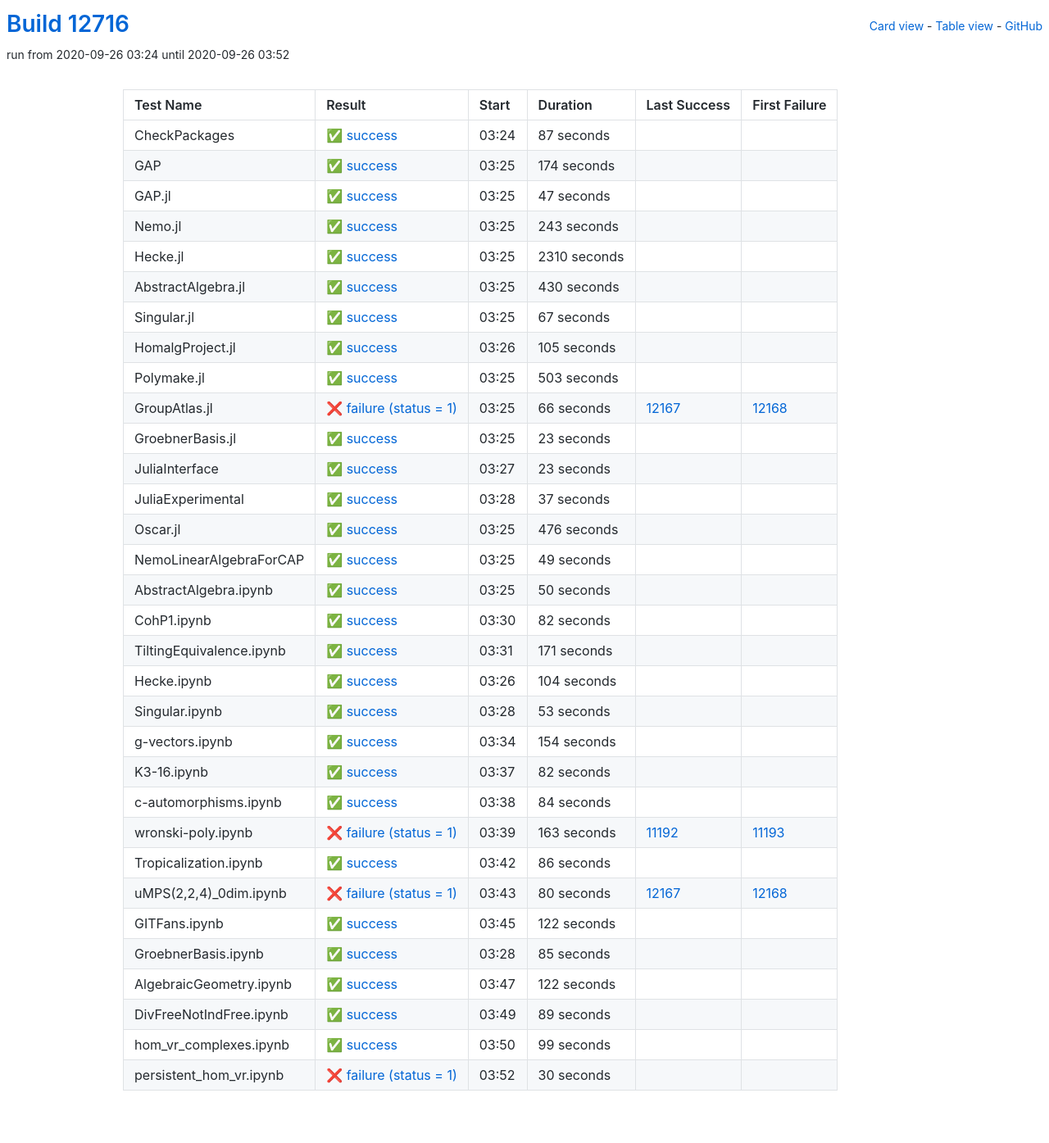
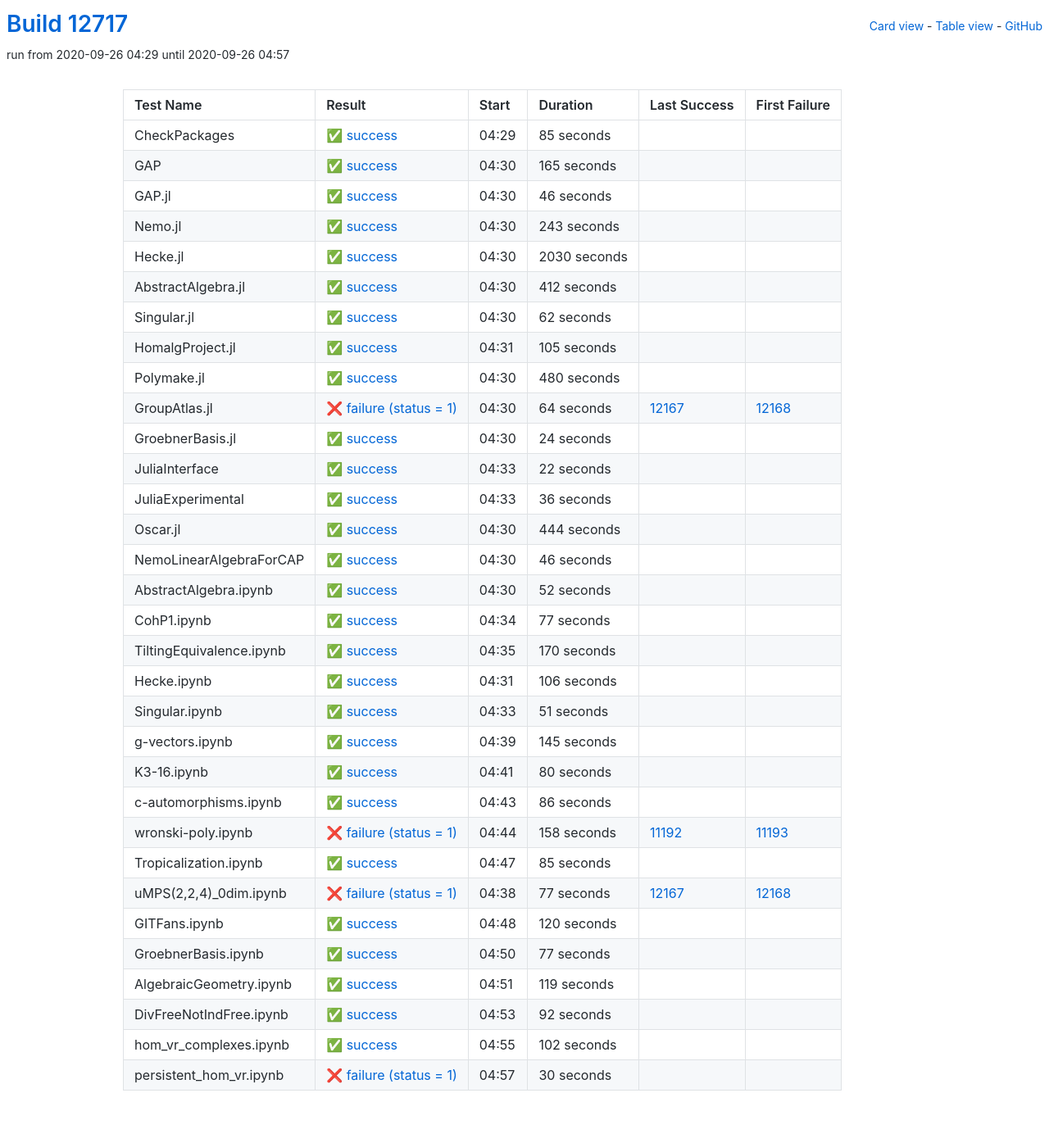
Before and after one commit to oscar-system/oscar-ci-status, a Jekyll site: the page built from table.html, in a window 1280 px wide. Shown: the whole page at 82% size. Built offline with Jekyll 4.4.1, drawn with Linux system fonts in a browser that asks for light colours.

Commit message:
Build #12717

```diff
--- a/_data/ci.yml
+++ b/_data/ci.yml
@@ -1,6 +1,6 @@
 ---
-build: 12716
-build_url: https://oscarci.mathematik.uni-kl.de/job/oscar/12716/
+build: 12717
+build_url: https://oscarci.mathematik.uni-kl.de/job/oscar/12717/
 job: oscar
 organization: oscar-system
 repo: oscar-ci-status
@@ -8,44 +8,44 @@
 tests:
 - name: CheckPackages
   id: checkpackages
-  log: https://oscarci.mathematik.uni-kl.de/job/oscar/12716/artifact/logs/build-12716/CheckPackages.log
-  start: 2020-09-26 03:24
+  log: https://oscarci.mathematik.uni-kl.de/job/oscar/12717/artifact/logs/build-12717/CheckPackages.log
+  start: 2020-09-26 04:29
   success: true
   exitcode: 0
   status: success
-  duration: 87
+  duration: 85
   last_success: false
   last_success_url:
   first_failure: false
   first_failure_url:
 - name: GAP
   id: gap
-  log: https://oscarci.mathematik.uni-kl.de/job/oscar/12716/artifact/logs/build-12716/GAP.log
-  start: 2020-09-26 03:25
+  log: https://oscarci.mathematik.uni-kl.de/job/oscar/12717/artifact/logs/build-12717/GAP.log
+  start: 2020-09-26 04:30
   success: true
   exitcode: 0
   status: success
-  duration: 174
+  duration: 165
   last_success: false
   last_success_url:
   first_failure: false
   first_failure_url:
 - name: GAP.jl
   id: gap-jl
-  log: https://oscarci.mathematik.uni-kl.de/job/oscar/12716/artifact/logs/build-12716/GAP.jl.log
-  start: 2020-09-26 03:25
+  log: https://oscarci.mathematik.uni-kl.de/job/oscar/12717/artifact/logs/build-12717/GAP.jl.log
+  start: 2020-09-26 04:30
   success: true
   exitcode: 0
   status: success
-  duration: 47
+  duration: 46
   last_success: false
   last_success_url:
   first_failure: false
   first_failure_url:
 - name: Nemo.jl
   id: nemo-jl
-  log: https://oscarci.mathematik.uni-kl.de/job/oscar/12716/artifact/logs/build-12716/Nemo.jl.log
-  start: 2020-09-26 03:25
+  log: https://oscarci.mathematik.uni-kl.de/job/oscar/12717/artifact/logs/build-12717/Nemo.jl.log
+  start: 2020-09-26 04:30
   success: true
   exitcode: 0
   status: success
@@ -56,44 +56,44 @@
   first_failure_url:
 - name: Hecke.jl
   id: hecke-jl
-  log: https://oscarci.mathematik.uni-kl.de/job/oscar/12716/artifact/logs/build-12716/Hecke.jl.log
-  start: 2020-09-26 03:25
+  log: https://oscarci.mathematik.uni-kl.de/job/oscar/12717/artifact/logs/build-12717/Hecke.jl.log
+  start: 2020-09-26 04:30
   success: true
   exitcode: 0
   status: success
-  duration: 2310
+  duration: 2030
   last_success: false
   last_success_url:
   first_failure: false
   first_failure_url:
 - name: AbstractAlgebra.jl
   id: abstractalgebra-jl
-  log: https://oscarci.mathematik.uni-kl.de/job/oscar/12716/artifact/logs/build-12716/AbstractAlgebra.jl.log
-  start: 2020-09-26 03:25
+  log: https://oscarci.mathematik.uni-kl.de/job/oscar/12717/artifact/logs/build-12717/AbstractAlgebra.jl.log
+  start: 2020-09-26 04:30
   success: true
   exitcode: 0
   status: success
-  duration: 430
+  duration: 412
   last_success: false
   last_success_url:
   first_failure: false
   first_failure_url:
 - name: Singular.jl
   id: singular-jl
-  log: https://oscarci.mathematik.uni-kl.de/job/oscar/12716/artifact/logs/build-12716/Singular.jl.log
-  start: 2020-09-26 03:25
+  log: https://oscarci.mathematik.uni-kl.de/job/oscar/12717/artifact/logs/build-12717/Singular.jl.log
+  start: 2020-09-26 04:30
   success: true
   exitcode: 0
   status: success
-  duration: 67
+  duration: 62
   last_success: false
   last_success_url:
   first_failure: false
   first_failure_url:
 - name: HomalgProject.jl
   id: homalgproject-jl
-  log: https://oscarci.mathematik.uni-kl.de/job/oscar/12716/artifact/logs/build-12716/HomalgProject.jl.log
-  start: 2020-09-26 03:26
+  log: https://oscarci.mathematik.uni-kl.de/job/oscar/12717/artifact/logs/build-12717/HomalgProject.jl.log
+  start: 2020-09-26 04:31
   success: true
   exitcode: 0
   status: success
@@ -104,200 +104,176 @@
   first_failure_url:
 - name: Polymake.jl
   id: polymake-jl
-  log: https://oscarci.mathematik.uni-kl.de/job/oscar/12716/artifact/logs/build-12716/Polymake.jl.log
-  start: 2020-09-26 03:25
+  log: https://oscarci.mathematik.uni-kl.de/job/oscar/12717/artifact/logs/build-12717/Polymake.jl.log
+  start: 2020-09-26 04:30
   success: true
   exitcode: 0
   status: success
-  duration: 503
+  duration: 480
   last_success: false
   last_success_url:
   first_failure: false
   first_failure_url:
 - name: GroupAtlas.jl
   id: groupatlas-jl
-  log: https://oscarci.mathematik.uni-kl.de/job/oscar/12716/artifact/logs/build-12716/GroupAtlas.jl.log
-  start: 2020-09-26 03:25
+  log: https://oscarci.mathematik.uni-kl.de/job/oscar/12717/artifact/logs/build-12717/GroupAtlas.jl.log
+  start: 2020-09-26 04:30
   success: false
   exitcode: 1
   status: failure
-  duration: 66
+  duration: 64
   last_success: 12167
   last_success_url: https://oscarci.mathematik.uni-kl.de/job/oscar/12167/
   first_failure: 12168
   first_failure_url: https://oscarci.mathematik.uni-kl.de/job/oscar/12168/
 - name: GroebnerBasis.jl
   id: groebnerbasis-jl
-  log: https://oscarci.mathematik.uni-kl.de/job/oscar/12716/artifact/logs/build-12716/GroebnerBasis.jl.log
-  start: 2020-09-26 03:25
+  log: https://oscarci.mathematik.uni-kl.de/job/oscar/12717/artifact/logs/build-12717/GroebnerBasis.jl.log
+  start: 2020-09-26 04:30
   success: true
   exitcode: 0
   status: success
-  duration: 23
+  duration: 24
   last_success: false
   last_success_url:
   first_failure: false
   first_failure_url:
 - name: JuliaInterface
   id: juliainterface
-  log: https://oscarci.mathematik.uni-kl.de/job/oscar/12716/artifact/logs/build-12716/JuliaInterface.log
-  start: 2020-09-26 03:27
+  log: https://oscarci.mathematik.uni-kl.de/job/oscar/12717/artifact/logs/build-12717/JuliaInterface.log
+  start: 2020-09-26 04:33
   success: true
   exitcode: 0
   status: success
-  duration: 23
+  duration: 22
   last_success: false
   last_success_url:
   first_failure: false
   first_failure_url:
 - name: JuliaExperimental
   id: juliaexperimental
-  log: https://oscarci.mathematik.uni-kl.de/job/oscar/12716/artifact/logs/build-12716/JuliaExperimental.log
-  start: 2020-09-26 03:28
+  log: https://oscarci.mathematik.uni-kl.de/job/oscar/12717/artifact/logs/build-12717/JuliaExperimental.log
+  start: 2020-09-26 04:33
   success: true
   exitcode: 0
   status: success
-  duration: 37
+  duration: 36
   last_success: false
   last_success_url:
   first_failure: false
   first_failure_url:
 - name: Oscar.jl
   id: oscar-jl
-  log: https://oscarci.mathematik.uni-kl.de/job/oscar/12716/artifact/logs/build-12716/Oscar.jl.log
-  start: 2020-09-26 03:25
+  log: https://oscarci.mathematik.uni-kl.de/job/oscar/12717/artifact/logs/build-12717/Oscar.jl.log
+  start: 2020-09-26 04:30
   success: true
   exitcode: 0
   status: success
-  duration: 476
+  duration: 444
   last_success: false
   last_success_url:
   first_failure: false
   first_failure_url:
 - name: NemoLinearAlgebraForCAP
   id: nemolinearalgebraforcap
-  log: https://oscarci.mathematik.uni-kl.de/job/oscar/12716/artifact/logs/build-12716/NemoLinearAlgebraForCAP.log
-  start: 2020-09-26 03:25
+  log: https://oscarci.mathematik.uni-kl.de/job/oscar/12717/artifact/logs/build-12717/NemoLinearAlgebraForCAP.log
+  start: 2020-09-26 04:30
   success: true
   exitcode: 0
   status: success
-  duration: 49
+  duration: 46
   last_success: false
   last_success_url:
   first_failure: false
   first_failure_url:
 - name: AbstractAlgebra.ipynb
   id: abstractalgebra-ipynb
-  log: https://oscarci.mathematik.uni-kl.de/job/oscar/12716/artifact/logs/build-12716/AbstractAlgebra.ipynb.log
-  start: 2020-09-26 03:25
+  log: https://oscarci.mathematik.uni-kl.de/job/oscar/12717/artifact/logs/build-12717/AbstractAlgebra.ipynb.log
+  start: 2020-09-26 04:30
   success: true
   exitcode: 0
   status: success
-  duration: 50
+  duration: 52
   last_success: false
   last_success_url:
   first_failure: false
   first_failure_url:
 - name: CohP1.ipynb
   id: cohp1-ipynb
-  log: https://oscarci.mathematik.uni-kl.de/job/oscar/12716/artifact/logs/build-12716/CohP1.ipynb.log
-  start: 2020-09-26 03:30
+  log: https://oscarci.mathematik.uni-kl.de/job/oscar/12717/artifact/logs/build-12717/CohP1.ipynb.log
+  start: 2020-09-26 04:34
   success: true
   exitcode: 0
   status: success
-  duration: 82
+  duration: 77
   last_success: false
   last_success_url:
   first_failure: false
   first_failure_url:
 - name: TiltingEquivalence.ipynb
   id: tiltingequivalence-ipynb
-  log: https://oscarci.mathematik.uni-kl.de/job/oscar/12716/artifact/logs/build-12716/TiltingEquivalence.ipynb.log
-  start: 2020-09-26 03:31
+  log: https://oscarci.mathematik.uni-kl.de/job/oscar/12717/artifact/logs/build-12717/TiltingEquivalence.ipynb.log
+  start: 2020-09-26 04:35
   success: true
   exitcode: 0
   status: success
-  duration: 171
+  duration: 170
   last_success: false
   last_success_url:
   first_failure: false
   first_failure_url:
 - name: Hecke.ipynb
   id: hecke-ipynb
-  log: https://oscarci.mathematik.uni-kl.de/job/oscar/12716/artifact/logs/build-12716/Hecke.ipynb.log
-  start: 2020-09-26 03:26
+  log: https://oscarci.mathematik.uni-kl.de/job/oscar/12717/artifact/logs/build-12717/Hecke.ipynb.log
+  start: 2020-09-26 04:31
   success: true
   exitcode: 0
   status: success
-  duration: 104
+  duration: 106
   last_success: false
   last_success_url:
   first_failure: false
   first_failure_url:
 - name: Singular.ipynb
   id: singular-ipynb
-  log: https://oscarci.mathematik.uni-kl.de/job/oscar/12716/artifact/logs/build-12716/Singular.ipynb.log
-  start: 2020-09-26 03:28
+  log: https://oscarci.mathematik.uni-kl.de/job/oscar/12717/artifact/logs/build-12717/Singular.ipynb.log
+  start: 2020-09-26 04:33
   success: true
   exitcode: 0
   status: success
-  duration: 53
+  duration: 51
   last_success: false
   last_success_url:
   first_failure: false
   first_failure_url:
 - name: g-vectors.ipynb
   id: g-vectors-ipynb
-  log: https://oscarci.mathematik.uni-kl.de/job/oscar/12716/artifact/logs/build-12716/g-vectors.ipynb.log
-  start: 2020-09-26 03:34
+  log: https://oscarci.mathematik.uni-kl.de/job/oscar/12717/artifact/logs/build-12717/g-vectors.ipynb.log
+  start: 2020-09-26 04:39
   success: true
   exitcode: 0
   status: success
-  duration: 154
+  duration: 145
   last_success: false
   last_success_url:
   first_failure: false
   first_failure_url:
 - name: K3-16.ipynb
   id: k3-16-ipynb
-  log: https://oscarci.mathematik.uni-kl.de/job/oscar/12716/artifact/logs/build-12716/K3-16.ipynb.log
-  start: 2020-09-26 03:37
+  log: https://oscarci.mathematik.uni-kl.de/job/oscar/12717/artifact/logs/build-12717/K3-16.ipynb.log
+  start: 2020-09-26 04:41
   success: true
   exitcode: 0
   status: success
-  duration: 82
+  duration: 80
   last_success: false
   last_success_url:
   first_failure: false
   first_failure_url:
 - name: c-automorphisms.ipynb
   id: c-automorphisms-ipynb
-  log: https://oscarci.mathematik.uni-kl.de/job/oscar/12716/artifact/logs/build-12716/c-automorphisms.ipynb.log
-  start: 2020-09-26 03:38
-  success: true
-  exitcode: 0
-  status: success
-  duration: 84
-  last_success: false
-  last_success_url:
-  first_failure: false
-  first_failure_url:
-- name: wronski-poly.ipynb
-  id: wronski-poly-ipynb
-  log: https://oscarci.mathematik.uni-kl.de/job/oscar/12716/artifact/logs/build-12716/wronski-poly.ipynb.log
-  start: 2020-09-26 03:39
-  success: false
-  exitcode: 1
-  status: failure
-  duration: 163
-  last_success: 11192
-  last_success_url: https://oscarci.mathematik.uni-kl.de/job/oscar/11192/
-  first_failure: 11193
-  first_failure_url: https://oscarci.mathematik.uni-kl.de/job/oscar/11193/
-- name: Tropicalization.ipynb
-  id: tropicalization-ipynb
-  log: https://oscarci.mathematik.uni-kl.de/job/oscar/12716/artifact/logs/build-12716/Tropicalization.ipynb.log
-  start: 2020-09-26 03:42
+  log: https://oscarci.mathematik.uni-kl.de/job/oscar/12717/artifact/logs/build-12717/c-automorphisms.ipynb.log
+  start: 2020-09-26 04:43
   success: true
   exitcode: 0
   status: success
@@ -306,34 +282,22 @@
   last_success_url:
   first_failure: false
   first_failure_url:
-- name: uMPS(2,2,4)_0dim.ipynb
-  id: umps-2-2-4-0dim-ipynb
-  log: https://oscarci.mathematik.uni-kl.de/job/oscar/12716/artifact/logs/build-12716/uMPS-2-2-4-_0dim.ipynb.log
-  start: 2020-09-26 03:43
+- name: wronski-poly.ipynb
+  id: wronski-poly-ipynb
+  log: https://oscarci.mathematik.uni-kl.de/job/oscar/12717/artifact/logs/build-12717/wronski-poly.ipynb.log
+  start: 2020-09-26 04:44
   success: false
   exitcode: 1
   status: failure
-  duration: 80
-  last_success: 12167
-  last_success_url: https://oscarci.mathematik.uni-kl.de/job/oscar/12167/
-  first_failure: 12168
-  first_failure_url: https://oscarci.mathematik.uni-kl.de/job/oscar/12168/
-- name: GITFans.ipynb
-  id: gitfans-ipynb
-  log: https://oscarci.mathematik.uni-kl.de/job/oscar/12716/artifact/logs/build-12716/GITFans.ipynb.log
-  start: 2020-09-26 03:45
-  success: true
-  exitcode: 0
-  status: success
-  duration: 122
-  last_success: false
-  last_success_url:
-  first_failure: false
-  first_failure_url:
-- name: GroebnerBasis.ipynb
-  id: groebnerbasis-ipynb
-  log: https://oscarci.mathematik.uni-kl.de/job/oscar/12716/artifact/logs/build-12716/GroebnerBasis.ipynb.log
-  start: 2020-09-26 03:28
+  duration: 158
+  last_success: 11192
+  last_success_url: https://oscarci.mathematik.uni-kl.de/job/oscar/11192/
+  first_failure: 11193
+  first_failure_url: https://oscarci.mathematik.uni-kl.de/job/oscar/11193/
+- name: Tropicalization.ipynb
+  id: tropicalization-ipynb
+  log: https://oscarci.mathematik.uni-kl.de/job/oscar/12717/artifact/logs/build-12717/Tropicalization.ipynb.log
+  start: 2020-09-26 04:47
   success: true
   exitcode: 0
   status: success
@@ -342,46 +306,82 @@
   last_success_url:
   first_failure: false
   first_failure_url:
-- name: AlgebraicGeometry.ipynb
-  id: algebraicgeometry-ipynb
-  log: https://oscarci.mathematik.uni-kl.de/job/oscar/12716/artifact/logs/build-12716/AlgebraicGeometry.ipynb.log
-  start: 2020-09-26 03:47
+- name: uMPS(2,2,4)_0dim.ipynb
+  id: umps-2-2-4-0dim-ipynb
+  log: https://oscarci.mathematik.uni-kl.de/job/oscar/12717/artifact/logs/build-12717/uMPS-2-2-4-_0dim.ipynb.log
+  start: 2020-09-26 04:38
+  success: false
+  exitcode: 1
+  status: failure
+  duration: 77
+  last_success: 12167
+  last_success_url: https://oscarci.mathematik.uni-kl.de/job/oscar/12167/
+  first_failure: 12168
+  first_failure_url: https://oscarci.mathematik.uni-kl.de/job/oscar/12168/
+- name: GITFans.ipynb
+  id: gitfans-ipynb
+  log: https://oscarci.mathematik.uni-kl.de/job/oscar/12717/artifact/logs/build-12717/GITFans.ipynb.log
+  start: 2020-09-26 04:48
   success: true
   exitcode: 0
   status: success
-  duration: 122
+  duration: 120
+  last_success: false
+  last_success_url:
+  first_failure: false
+  first_failure_url:
+- name: GroebnerBasis.ipynb
+  id: groebnerbasis-ipynb
+  log: https://oscarci.mathematik.uni-kl.de/job/oscar/12717/artifact/logs/build-12717/GroebnerBasis.ipynb.log
+  start: 2020-09-26 04:50
+  success: true
+  exitcode: 0
+  status: success
+  duration: 77
+  last_success: false
+  last_success_url:
+  first_failure: false
+  first_failure_url:
+- name: AlgebraicGeometry.ipynb
+  id: algebraicgeometry-ipynb
+  log: https://oscarci.mathematik.uni-kl.de/job/oscar/12717/artifact/logs/build-12717/AlgebraicGeometry.ipynb.log
+  start: 2020-09-26 04:51
+  success: true
+  exitcode: 0
+  status: success
+  duration: 119
   last_success: false
   last_success_url:
   first_failure: false
   first_failure_url:
 - name: DivFreeNotIndFree.ipynb
   id: divfreenotindfree-ipynb
-  log: https://oscarci.mathematik.uni-kl.de/job/oscar/12716/artifact/logs/build-12716/DivFreeNotIndFree.ipynb.log
-  start: 2020-09-26 03:49
+  log: https://oscarci.mathematik.uni-kl.de/job/oscar/12717/artifact/logs/build-12717/DivFreeNotIndFree.ipynb.log
+  start: 2020-09-26 04:53
   success: true
   exitcode: 0
   status: success
-  duration: 89
+  duration: 92
   last_success: false
   last_success_url:
   first_failure: false
   first_failure_url:
 - name: hom_vr_complexes.ipynb
   id: hom-vr-complexes-ipynb
-  log: https://oscarci.mathematik.uni-kl.de/job/oscar/12716/artifact/logs/build-12716/hom_vr_complexes.ipynb.log
-  start: 2020-09-26 03:50
+  log: https://oscarci.mathematik.uni-kl.de/job/oscar/12717/artifact/logs/build-12717/hom_vr_complexes.ipynb.log
+  start: 2020-09-26 04:55
   success: true
   exitcode: 0
   status: success
-  duration: 99
+  duration: 102
   last_success: false
   last_success_url:
   first_failure: false
   first_failure_url:
 - name: persistent_hom_vr.ipynb
   id: persistent-hom-vr-ipynb
-  log: https://oscarci.mathematik.uni-kl.de/job/oscar/12716/artifact/logs/build-12716/persistent_hom_vr.ipynb.log
-  start: 2020-09-26 03:52
+  log: https://oscarci.mathematik.uni-kl.de/job/oscar/12717/artifact/logs/build-12717/persistent_hom_vr.ipynb.log
+  start: 2020-09-26 04:57
   success: false
   exitcode: 1
   status: failure
```
Also changed, not shown: README.md.
